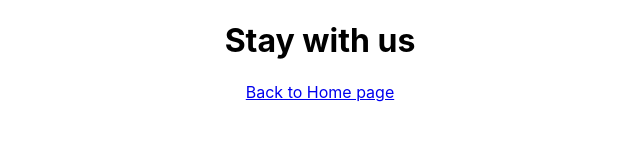
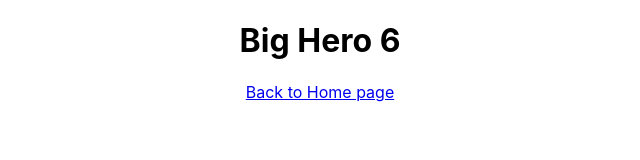
Before and after one commit to PoppyCurtis/kodflix, a React (Create React App) app: page /bighero in a window 1280 px wide. Shown: the top 160 px of the page, without its empty margins (320-960 px from the left). Built offline with nearby package versions, Linux system fonts and the light colour scheme.

Commit message:
Show the TV show title on the details page #14

```diff
--- a/src/App.js
+++ b/src/App.js
@@ -10,7 +10,7 @@
       <Router>
         <div className="Gallery">
           <Route exact path='/' component={Gallery} />
-          <Route exact path='/:details' component={Details} />
+          <Route exact path='/:tvShowId' component={Details} />
         </div>
       </Router>
     );
--- a/src/details.js
+++ b/src/details.js
@@ -1,25 +1,27 @@
 import React from 'react';
 import { Link } from 'react-router-dom';
+import getGalleryImages from './getGalleryImages.js';
 
 export default class extends React.Component {
 
     constructor() {
         super();
         this.state = {
-            welcomeMessage: "Welcome to the details page. WIP :) "
+            gallery: {}
         };
     }
+
     componentDidMount() {
-        setTimeout(() => {
-            this.setState({
-                welcomeMessage: "Stay with us"
-            });
-        }, 3000)
+        let galleryImageId = this.props.match.params.tvShowId;
+        let gallery = getGalleryImages()
+            .find(gallery => gallery.id === galleryImageId);
+        this.setState({ gallery: gallery });
     }
+
     render() {
         return (
             <div>
-                <h1>{this.state.welcomeMessage}</h1>
+                <h1>{this.state.gallery.name}</h1>
                 <Link to="/">Back to Home page</Link>
             </div>
         );
```
Also changed, not shown: src/Gallery.js (+7 -9 lines).
